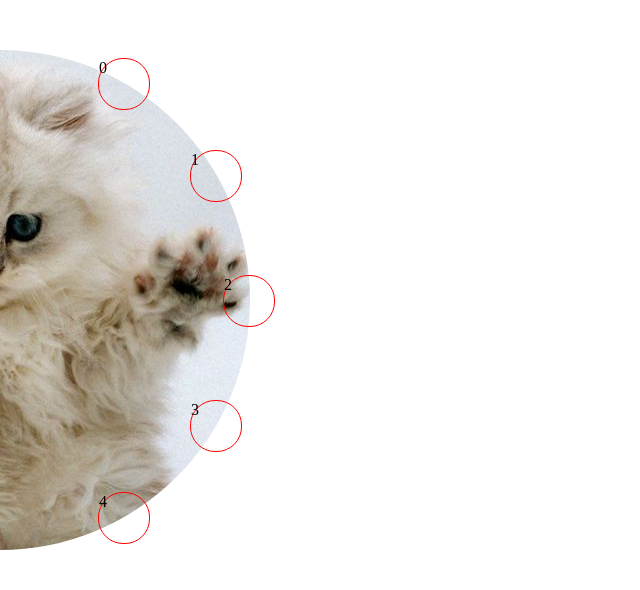
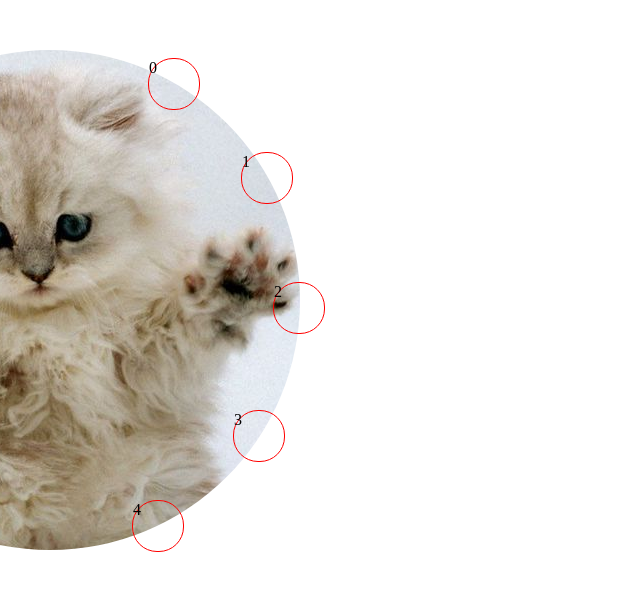
Before and after one commit to alexey-broadcast/weather, a website: page src/index.html in a window 1280 px wide. Shown: the whole page, without its empty margins (0-640 px from the left). Drawn offline with nearby package versions, Linux system fonts and the light colour scheme; files that its build step writes are made by us from their sources.

Commit message:
[+] Initial animation of smaller circles

```diff
--- a/package.json
+++ b/package.json
@@ -20,6 +20,9 @@
     "gulp-autoprefixer": "^3.0.1",
     "gulp-connect": "^2.2.0",
     "gulp-minify-css": "^1.2.1",
+    "gulp-plumber": "^1.0.1",
     "gulp-sass": "^2.0.4",
+    "gulp-traceur": "^0.17.1",
+    "gulp-uglify": "^1.4.0"
   }
 }
--- a/src/index.html
+++ b/src/index.html
@@ -26,10 +26,10 @@
 
 <!-- jQuery (necessary for Bootstrap's JavaScript plugins) -->
 <!--<script src="https://ajax.googleapis.com/ajax/libs/jquery/1.11.3/jquery.min.js"></script>-->
-<!--<script src="https://code.jquery.com/jquery-2.1.4.min.js"></script>-->
+<script src="https://code.jquery.com/jquery-2.1.4.min.js"></script>
 <!-- Include all compiled plugins (below), or include individual files as needed -->
 <!--<script src="https://maxcdn.bootstrapcdn.com/bootstrap/3.3.5/js/bootstrap.min.js"></script>-->
 <!-- JavaScript -->
-<!--<script src="script.js"></script>-->
+<script src="js/script.js"></script>
 </body>
 </html>
--- /dev/null
+++ b/src/js/script.js
@@ -0,0 +1,33 @@
+$(document).ready(function () {
+    function initialAnimation() {
+        const id = '#div-time';
+        const circleSize = $('.main-circle').width();
+        const divTimeSize = $('.div-time').width();
+        const amend = (circleSize - divTimeSize) / 2;
+
+        const dur = 1200;
+        const count = 200;
+        const pi6 = -Math.PI / 6;
+        const startAngle = pi6;
+
+        function divTimeAnimation(n) {
+            const endAngle = pi6 * (4 + n);
+            const dAngle = (endAngle - startAngle) / count;
+
+            var int = setInterval(() => {
+                var angle = startAngle + dAngle * i++;
+                $('#div-time'+n).css('right', Math.round((Math.cos(angle) * circleSize) / 2 + amend) + 'px');
+                $('#div-time'+n).css('top', Math.round((Math.sin(angle) * circleSize) / 2 + amend) + 'px');
+                if(angle <= endAngle)
+                    clearInterval(int);
+            }, dur / count);
+        }
+
+        for(var i = 0; i < 5; ++i) {
+            divTimeAnimation(i);
+        }
+
+    }
+
+    initialAnimation();
+});
--- a/src/scss/stylesheet.scss
+++ b/src/scss/stylesheet.scss
@@ -13,7 +13,8 @@ $circleSize: 500px;
     width: $circleSize;
     border-radius: ($circleSize / 2);
     position: absolute;
-    left: (- $circleSize / 2);
+    left: (- $circleSize / 2.5);
+    //left: ($circleSize / 2);
     bottom: ($circleSize / 2);
 }
 
@@ -24,13 +25,16 @@ $divTimeSize: 50px;
     border-radius: ($divTimeSize / 2);
     border: 1px solid red;
     position: absolute;
+    $amend: ($circleSize - $divTimeSize) / 2 + 0px;
+    right: $circleSize / 2 + $amend;
+    top: $amend;
 }
 
-@for $i from 0 through 4 {
-    $angle: $pi * 4 / 3 - $pi / 6 * $i;
-    $amend: ($circleSize - $divTimeSize) / 2 + 0px;
-    #div-time#{$i} {
-        right: round((cos($angle) * $circleSize) / 2 + $amend);
-        top: round((sin($angle) * $circleSize) / 2 + $amend);
-    }
-}
+//@for $i from 0 through 4 {
+//    $angle: $pi * 4 / 3 - $pi / 6 * $i;
+//    $amend: ($circleSize - $divTimeSize) / 2 + 0px;
+//    #div-time#{$i} {
+//        right: round((cos($angle) * $circleSize) / 2 + $amend);
+//        top: round((sin($angle) * $circleSize) / 2 + $amend);
+//    }
+//}
```
Also changed, not shown: gulpfile.js (+22 -1 lines).
